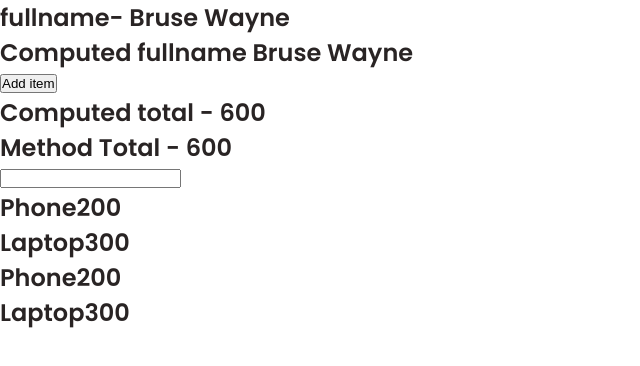
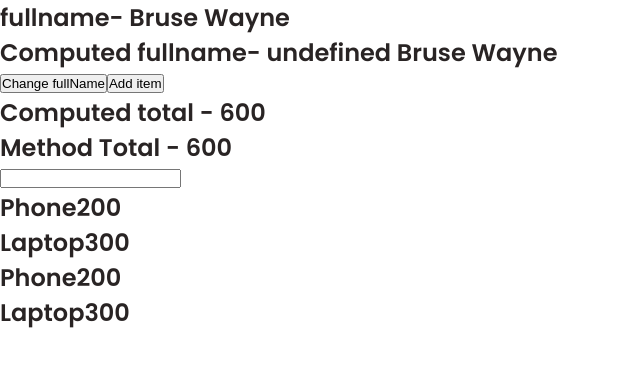
Before and after one commit to TomyJusuf/Vue--eComerce, a Vue app in the folder hello-world/: page / in a window 1280 px wide. Shown: the top 366 px of the page, without its empty margins (0-640 px from the left). Built offline with nearby package versions, Linux system fonts and the light colour scheme.

Commit message:
how work with sett and get property,and small example

```diff
--- a/hello-world/src/App.vue
+++ b/hello-world/src/App.vue
@@ -4,7 +4,9 @@
   <!-- <Formular /> -->
 
   <h2>fullname- {{ firstName }} {{ lastName }}</h2>
-  <h2>Computed fullname {{ fullName }}</h2>
+  <h2>Computed fullname- {{ fullName }}</h2>
+  <button @click="changeFullName">Change fullName</button>
+
   <button @click="items.push({ id: 4, title: 'Keyboard', price: 50 })">
     Add item
   </button>
@@ -57,10 +59,21 @@ export default {
         0
       );
     },
+    changeFullName() {
+      this.fullName = "Clark Kent 30";
+    },
   },
   computed: {
-    fullName() {
-      return ` ${this.firstName} ${this.lastName}`;
+    fullName: {
+      get() {
+        return `${this.age} ${this.firstName} ${this.lastName} `;
+      },
+      set(value) {
+        const name = value.split(" ");
+        this.firstName = name[0];
+        this.lastName = name[1];
+        this.age = name[2];
+      },
     },
     total() {
       return this.items.reduce(
```
